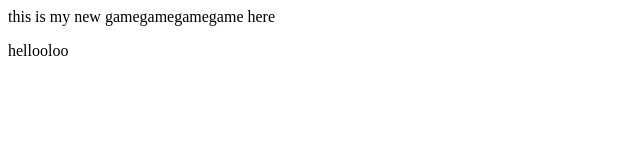
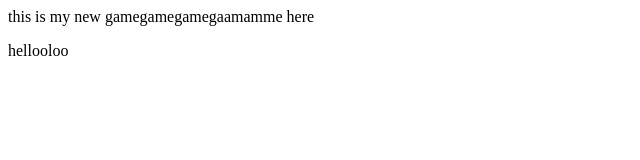
Before and after one commit to maayan369/fantasy, a plain HTML site: page index.html in a window 1280 px wide. Shown: the full height of the page, 0-640 px from the left. Drawn offline with Linux system fonts and the light colour scheme.

Commit message:
Update index.html

```diff
--- a/index.html
+++ b/index.html
@@ -6,7 +6,7 @@
     <title>Document</title>
 </head>
 <body>
-    <header>this is my new gamegamegamegame here</header>
+    <header>this is my new gamegamegamegaamamme here</header>
     <p>hellooloo</p>
 </body>
 </html>
```
